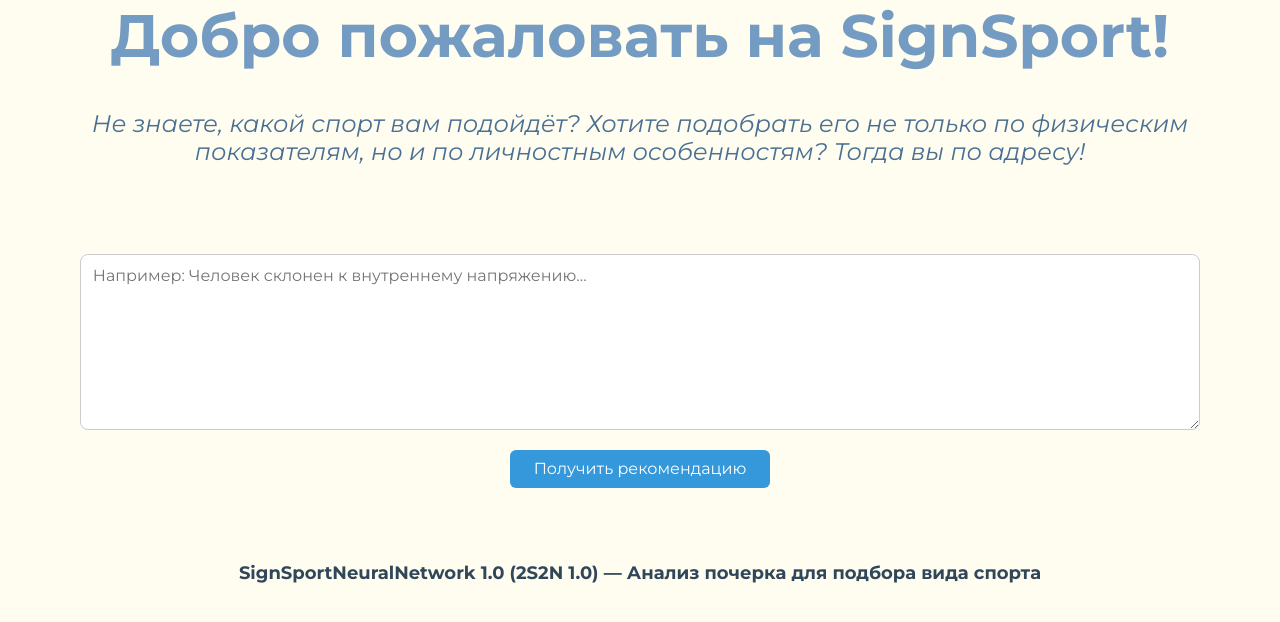
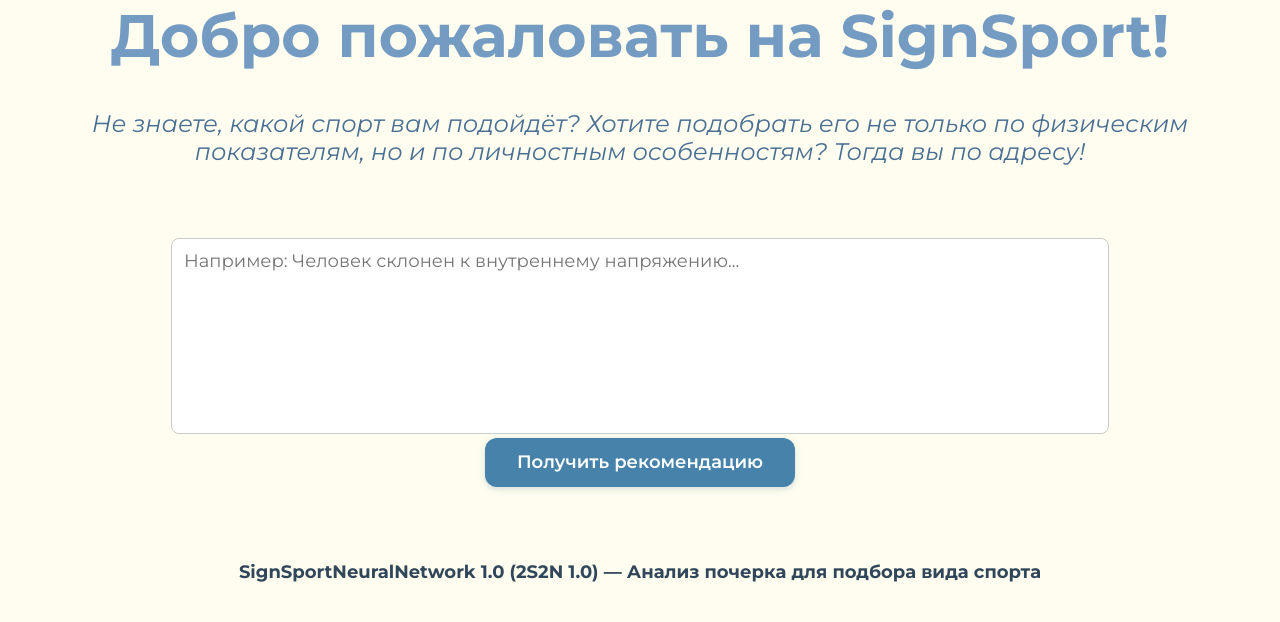
Before and after one commit to Books-Master18/SignSport-1.0, a Flask app: page /analyze-page in a window 1280 px wide. Shown: the part 104-726 px from the top of the page. Run offline with Flask 3, Linux system fonts and the light colour scheme.

Commit message:
редачить визуал

```diff
--- a/static/css/style.css
+++ b/static/css/style.css
@@ -142,7 +142,7 @@
     margin-left: auto;     /* отталкивает от левого края */
     margin-right: 30px;       /* прижимает к правому */
     /* margin-top по желанию, например: */
-    margin-top: -280px;
+    margin-top: -180px;
 }
 
 .spisok{
@@ -395,47 +395,51 @@
 
 /* Страница анализа — блок загрузки */
 .upload-box {
-    padding: 2rem;
+    padding: 32px;
     text-align: center;
 }
 
 .upload-icon {
-    max-width: 120px;
-    margin-bottom: 1rem;
+    max-width: 100px;
+    margin-bottom: 16px;
 }
 
 #reportInput {
-    width: 90%;
-    height: 150px;
+    width: 75%;
+    height: 170px;
     padding: 12px;
-    margin: 1rem 0;
+    margin: 16 0;
     border: 1px solid #ccc;
     border-radius: 8px;
     font-family: inherit;
-    font-size: 16px;
-    resize: vertical; /* позволяет тянуть текстовое поле вниз */
+    font-size: 18px;
+    resize: none;
 }
 
 .analyze-button {
-    background: #3498db;
+    background: #4682A9;
     color: white;
     border: none;
-    padding: 10px 24px;
-    font-size: 16px;
-    border-radius: 6px;
+    padding: 14px 32px;
+    font-size: 18px;
+    font-weight: 600;
+    border-radius: 12px;
     cursor: pointer;
-    transition: background 0.2s ease;
+    transition: all 0.3s ease;
+    box-shadow: 0 2px 6px rgba(70, 130, 169, 0.25);
 }
 
 .analyze-button:hover {
-    background: #2980b9;
+    transform: translateY(-3px);
+    box-shadow: 0 6px 12px rgba(70, 130, 169, 0.35);
+    background: #3a6d8c;
 }
 
 /* Блок результата */
 #result {
-    margin: 2rem auto;
+    margin: 32px auto;
     max-width: 800px;
-    padding: 1.5rem;
+    padding: 24px;
     background: #f0f8ff;
     border-radius: 10px;
     display: none;
--- a/templates/SignSport-1.0.html
+++ b/templates/SignSport-1.0.html
@@ -57,7 +57,7 @@
             <li class="textspisok">Проанализировать почерк человека</li>
             <li class="textspisok">Загрузить данные отчета в нейросеть</li>
             <li class="textspisok">Получить долгожданный результат</li>
-            <li class="textspisok">При необходимости – задать вопрос нейросети (пока в разработке)</li>
+            <!--<li class="textspisok">При необходимости – задать вопрос нейросети (пока в разработке)</li>-->
             <img class="athletic" src="{{ url_for('static', filename='images/athlete.png') }}" alt="athlete">
         </ul>
     </div>
```
